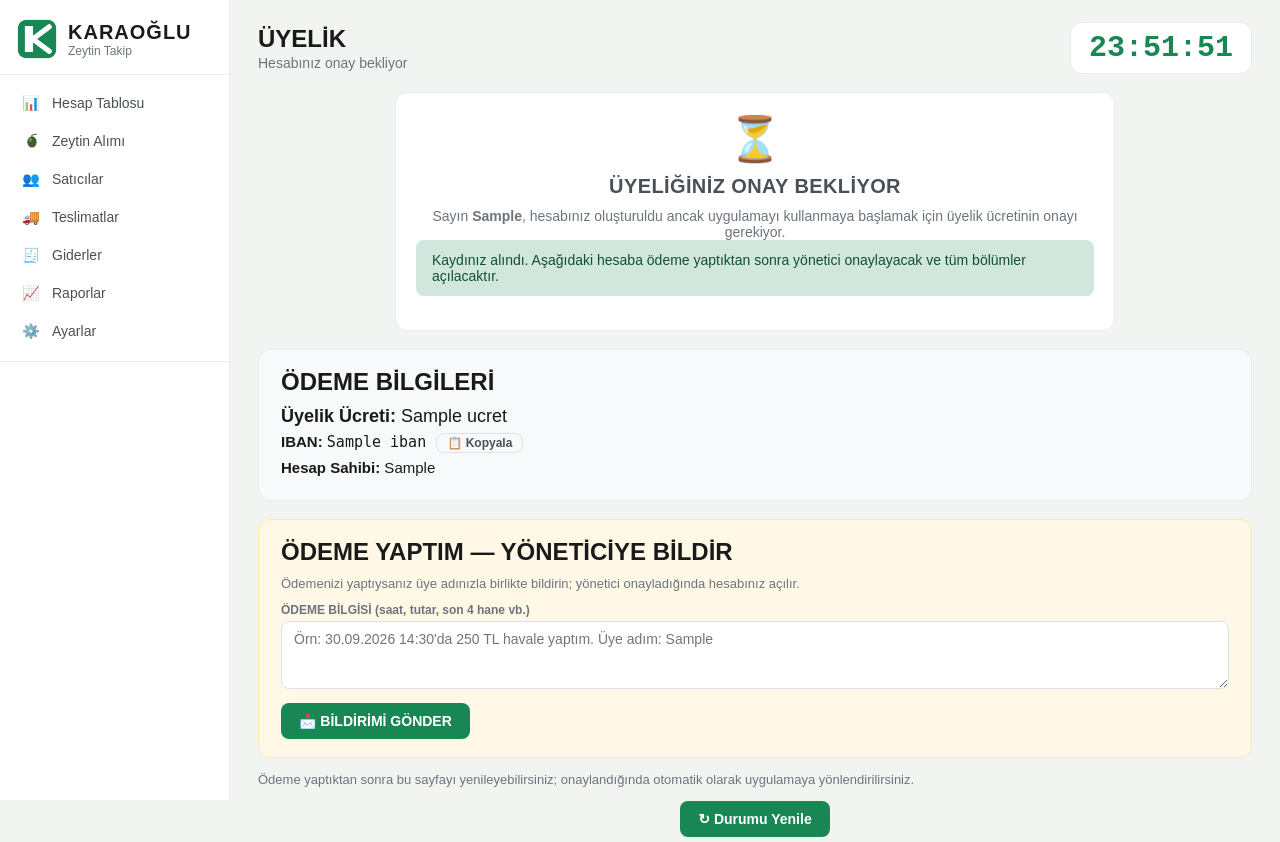
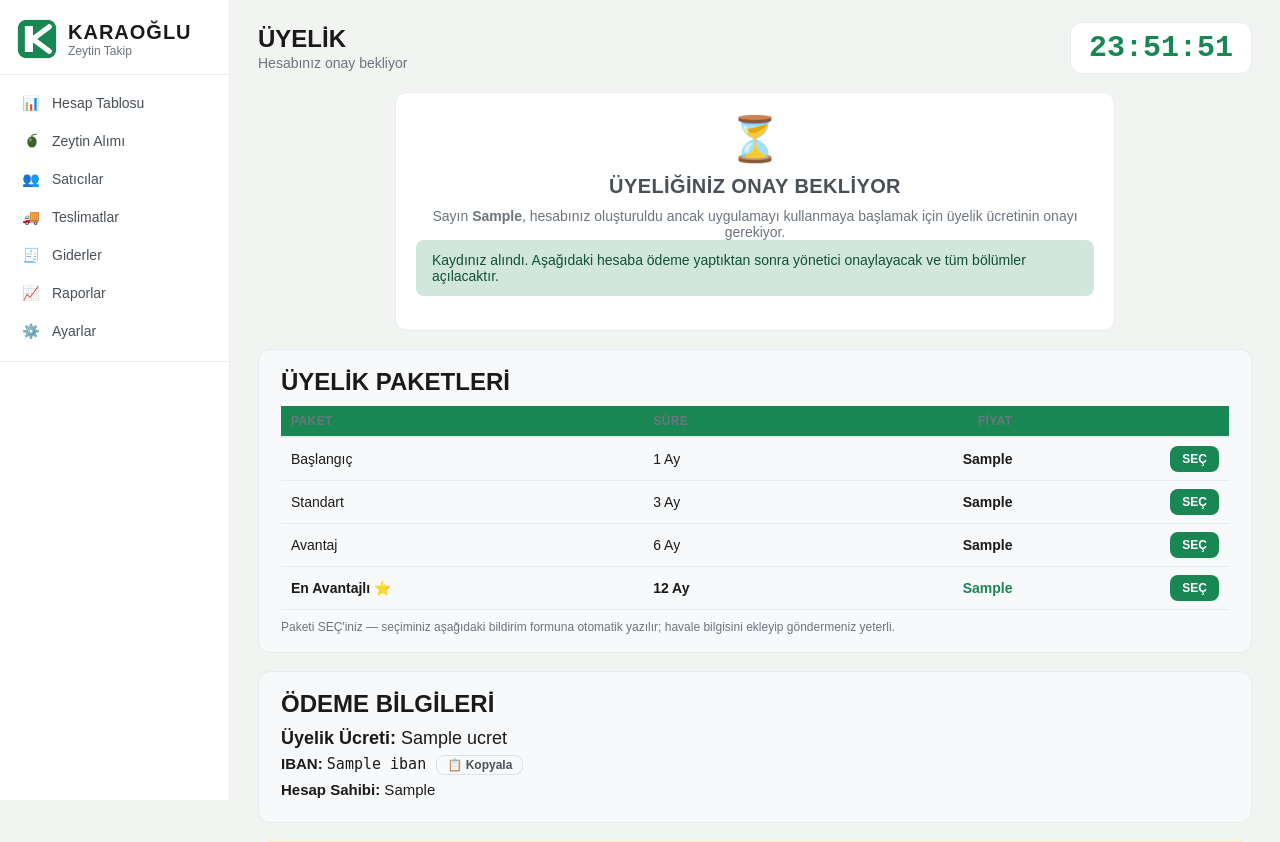
Before and after one commit to profesyonelofis-oss/final100, a Flask app: template templates/uyelik.html in a window 1280 px wide. Shown: the top 842 px of the page. Run offline with Flask 3, Linux system fonts and the light colour scheme; the template is opened without the code that fills it: most values are stand-ins (such as "Sample title", 1, 10 or a date in 2020).

Commit message:
Uyelik sayfasina SEÇ butonlu paket tablosu: secilen paket odeme bildirim formuna otomatik yazilir (12 ay vurgulu)

```diff
--- a/app.py
+++ b/app.py
@@ -344,7 +344,11 @@ def uyelik():
                            ucret=webdb.get_ayar("uyelik_ucret"),
                            iban=webdb.get_ayar("uyelik_iban"),
                            havale_ad=webdb.get_ayar("uyelik_havale_ad"),
-                           not_bilgi=webdb.get_ayar("uyelik_not"))
+                           not_bilgi=webdb.get_ayar("uyelik_not"),
+                           paket_1=webdb.get_ayar("paket_1"),
+                           paket_3=webdb.get_ayar("paket_3"),
+                           paket_6=webdb.get_ayar("paket_6"),
+                           paket_12=webdb.get_ayar("paket_12"))
 
 
 @app.route("/teslimat-notlari", methods=["POST"])
--- a/templates/uyelik.html
+++ b/templates/uyelik.html
@@ -112,6 +112,54 @@
 {% if u.tip == 'deneme' or u.lisans != 'aktif' %}
 <!-- ORTAK BOLUM: deneme (aktif/bitti) ve onay bekleyen kullanıcılara gosterilir -->
 
+  {% if paket_1 or paket_3 or paket_6 or paket_12 %}
+  <!-- UYELIK PAKETLERI: tiklaninca bildirim formuna otomatik yazar -->
+  <div style="text-align:left; background:#F8F9FA; border:1px solid var(--cizgi);
+              border-radius:12px; padding:18px 22px; margin:18px 0;">
+    <h2 style="margin-bottom:10px;">ÜYELİK PAKETLERİ</h2>
+    <table style="width:100%; border-collapse:collapse; font-size:14px;">
+      <tr style="background:var(--yesil); color:#fff;">
+        <th style="padding:8px 10px; text-align:left;">PAKET</th>
+        <th style="padding:8px 10px; text-align:left;">SÜRE</th>
+        <th style="padding:8px 10px; text-align:right;">FİYAT</th>
+        <th style="padding:8px 10px;"></th>
+      </tr>
+      {% if paket_1 %}
+      <tr><td style="padding:8px 10px; border-bottom:1px solid var(--cizgi);">Başlangıç</td>
+          <td style="padding:8px 10px; border-bottom:1px solid var(--cizgi);">1 Ay</td>
+          <td style="padding:8px 10px; text-align:right; border-bottom:1px solid var(--cizgi); font-weight:700;">{{ paket_1 }}</td>
+          <td style="padding:8px 10px; text-align:right; border-bottom:1px solid var(--cizgi);">
+            <button type="button" class="btn small" onclick="paketSec('1 Ay', '{{ paket_1 }}')">SEÇ</button></td></tr>
+      {% endif %}
+      {% if paket_3 %}
+      <tr><td style="padding:8px 10px; border-bottom:1px solid var(--cizgi);">Standart</td>
+          <td style="padding:8px 10px; border-bottom:1px solid var(--cizgi);">3 Ay</td>
+          <td style="padding:8px 10px; text-align:right; border-bottom:1px solid var(--cizgi); font-weight:700;">{{ paket_3 }}</td>
+          <td style="padding:8px 10px; text-align:right; border-bottom:1px solid var(--cizgi);">
+            <button type="button" class="btn small" onclick="paketSec('3 Ay', '{{ paket_3 }}')">SEÇ</button></td></tr>
+      {% endif %}
+      {% if paket_6 %}
+      <tr><td style="padding:8px 10px; border-bottom:1px solid var(--cizgi);">Avantaj</td>
+          <td style="padding:8px 10px; border-bottom:1px solid var(--cizgi);">6 Ay</td>
+          <td style="padding:8px 10px; text-align:right; border-bottom:1px solid var(--cizgi); font-weight:700;">{{ paket_6 }}</td>
+          <td style="padding:8px 10px; text-align:right; border-bottom:1px solid var(--cizgi);">
+            <button type="button" class="btn small" onclick="paketSec('6 Ay', '{{ paket_6 }}')">SEÇ</button></td></tr>
+      {% endif %}
+      {% if paket_12 %}
+      <tr><td style="padding:8px 10px; font-weight:700;">En Avantajlı ⭐</td>
+          <td style="padding:8px 10px; font-weight:700;">12 Ay</td>
+          <td style="padding:8px 10px; text-align:right; font-weight:700; color:var(--yesil);">{{ paket_12 }}</td>
+          <td style="padding:8px 10px; text-align:right;">
+            <button type="button" class="btn small" style="background:var(--yesil); color:#fff;" onclick="paketSec('12 Ay', '{{ paket_12 }}')">SEÇ</button></td></tr>
+      {% endif %}
+    </table>
+    <p style="font-size:12px; color:var(--metin2); margin:10px 0 0;">
+      Paketi SEÇ'iniz — seçiminiz aşağıdaki bildirim formuna otomatik yazılır;
+      havale bilgisini ekleyip göndermeniz yeterli.
+    </p>
+  </div>
+  {% endif %}
+
   <div id="odeme-bilgileri-kutu" style="text-align:left; background:#F8F9FA; border:1px solid var(--cizgi);
               border-radius:12px; padding:18px 22px; margin:18px 0;">
     <h2 style="margin-bottom:10px;">ÖDEME BİLGİLERİ</h2>
@@ -159,4 +207,22 @@
     <a class="btn" href="/uyelik">↻ Durumu Yenile</a>
   </div>
 {% endif %}
+
+<script>
+/* Paket secimi: secilen paketi bildirim formuna otomatik yazar */
+function paketSec(ad, fiyat) {
+  var ta = document.getElementById('bildirim_mesaj');
+  if (!ta) return;
+  var mevcut = ta.value.trim();
+  /* Daha once secilmis paket satirini degistir, yoksa ekle */
+  if (/Seçilen paket:/.test(mevcut)) {
+    mevcut = mevcut.replace(/Seçilen paket: [^\n]*/, 'Seçilen paket: ' + ad + ' — ' + fiyat);
+  } else {
+    mevcut = 'Seçilen paket: ' + ad + ' — ' + fiyat + (mevcut ? '\n' + mevcut : '');
+  }
+  ta.value = mevcut;
+  ta.focus();
+  ta.scrollIntoView({behavior: 'smooth', block: 'center'});
+}
+</script>
 {% endblock %}
```
